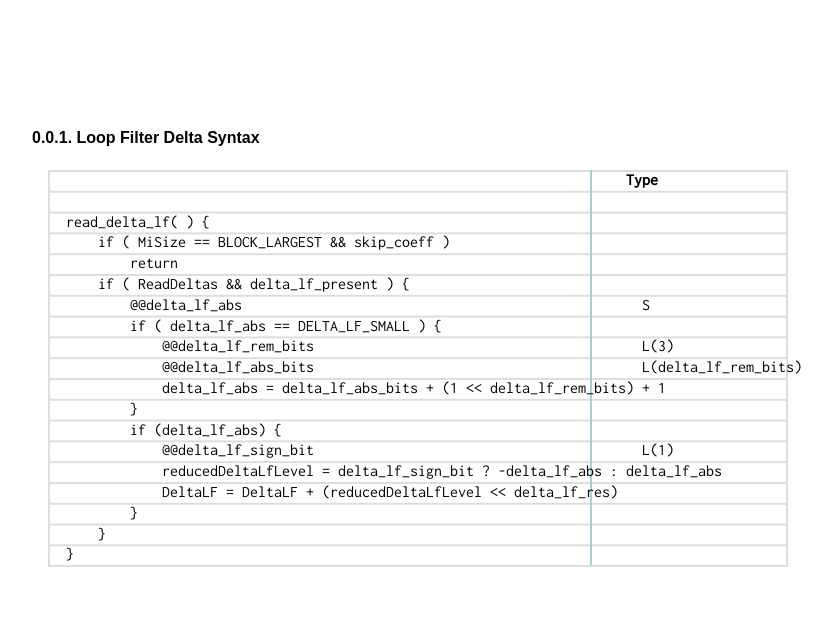
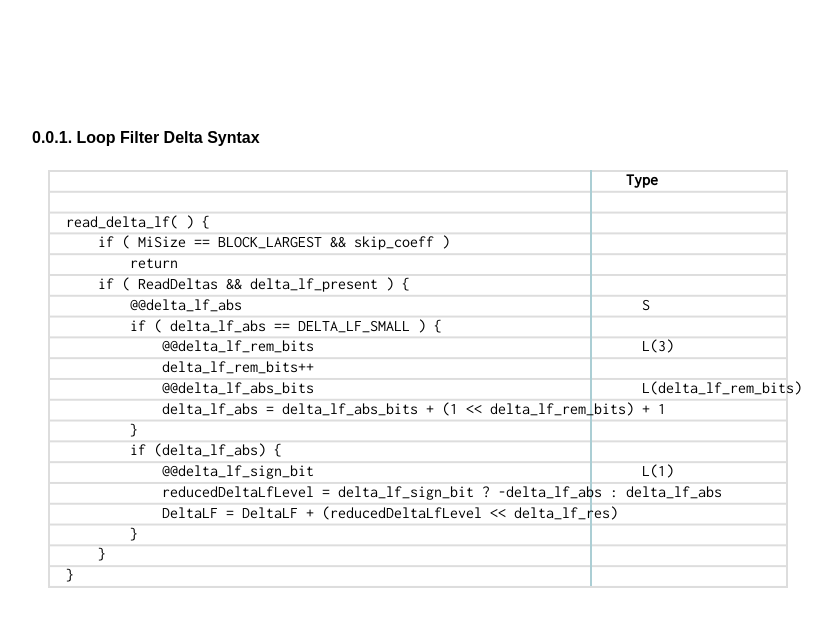
Before and after one commit to AOMediaCodec/av1-spec, a Jekyll site: the page built from 06.delta.lf.syntax.md, in a window 1280 px wide. Shown: the top 627 px of the page, without its empty margins (96-928 px from the left). Built offline with Jekyll 4.4.1, drawn with Linux system fonts in a browser that asks for light colours; our own code applies the rules of GitHub Pages for plain Markdown files.

Commit message:
Small update to delta_q
Change-Id: I653d4eb9d265b3363bb8e1f0a3d8da32a8ee82e8

```diff
--- a/06.delta.lf.syntax.md
+++ b/06.delta.lf.syntax.md
@@ -8,6 +8,7 @@ read_delta_lf( ) {
         @@delta_lf_abs                                                  S
         if ( delta_lf_abs == DELTA_LF_SMALL ) {
             @@delta_lf_rem_bits                                         L(3)
+            delta_lf_rem_bits++
             @@delta_lf_abs_bits                                         L(delta_lf_rem_bits)
             delta_lf_abs = delta_lf_abs_bits + (1 << delta_lf_rem_bits) + 1
         }
```
Also changed, not shown: 06.delta.qindex.syntax.md (+1 -0 lines).
